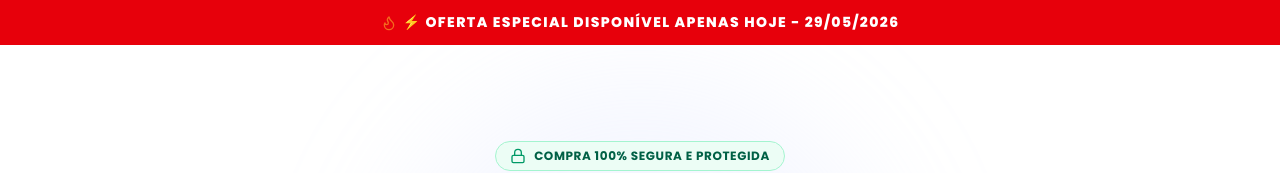
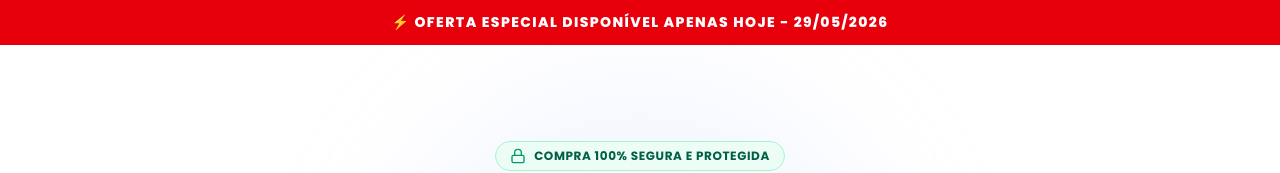
Before and after one commit to narutinfps-tech/cadernos-personalizados, a React (Vite) app: page / in a window 1280 px wide. Shown: the top 173 px of the page. Built offline with nearby package versions, Linux system fonts and the light colour scheme.

Commit message:
style: remove flame icon from top banner
Removed the flame icon from the urgency banner to improve visual cleanliness and layout consistency.

```diff
--- a/src/App.tsx
+++ b/src/App.tsx
@@ -199,7 +199,6 @@ export default function App() {
       {/* Dynamic Urgency / Trust Top Banner Header */}
       <div id="top_crisis_banner" className="bg-red-600 text-white text-xs sm:text-sm font-bold tracking-wider text-center py-2.5 sm:py-3 px-4 shadow-sm flex items-center justify-center gap-2">
         <div className="flex items-center gap-1.5 font-display flex-wrap justify-center">
-          <Flame className="w-4 h-4 text-amber-300 animate-pulse shrink-0" />
           <span className="uppercase font-extrabold tracking-widest leading-normal">
             ⚡ Oferta Especial Disponível Apenas Hoje - {formattedToday}
           </span>
```
